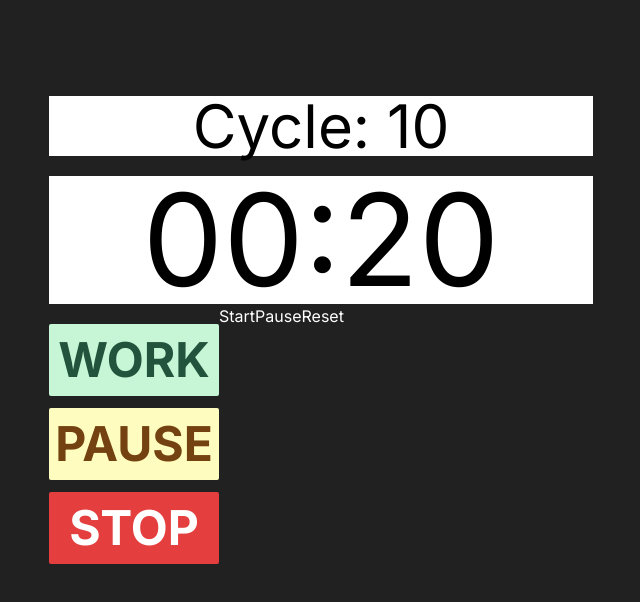
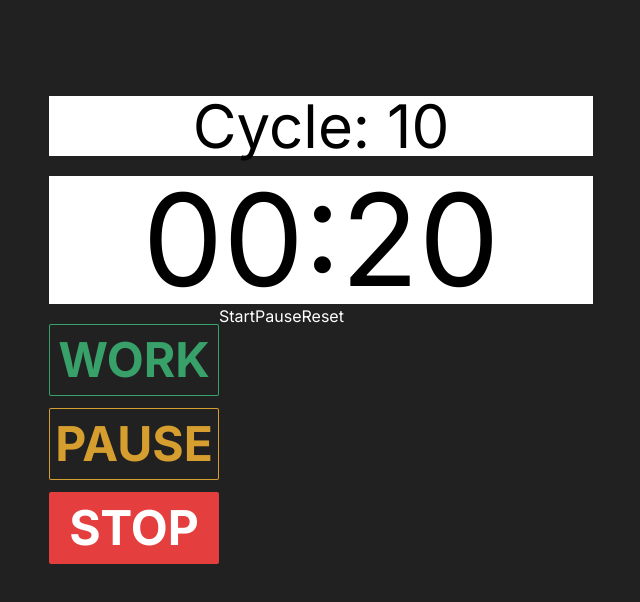
Before and after one commit to shiquan35/pomodoro-timer, a Next.js app: page / in a window 1280 px wide. Shown: the top 602 px of the page, without its empty margins (319-959 px from the left). Built offline with nearby package versions, Linux system fonts and the light colour scheme.

Commit message:
update variant of badges

```diff
--- a/app/(container)/(components)/DisplayStatus.tsx
+++ b/app/(container)/(components)/DisplayStatus.tsx
@@ -26,7 +26,7 @@ const DisplayStatus: React.FC<DisplayStatusProps> = ({ status }) => {
           </Badge>
         ) : (
           <Badge
-            variant="subtle"
+            variant="outline"
             colorScheme="green"
             fontSize={isMobile ? "1em" : "3em"}
             width={isMobile ? "80px" : "170px"}
@@ -38,7 +38,7 @@ const DisplayStatus: React.FC<DisplayStatusProps> = ({ status }) => {
 
       <div className="mt-3 text-center">
         <Badge
-          variant={status === "PAUSE" ? "solid" : "subtle"}
+          variant={status === "PAUSE" ? "solid" : "outline"}
           colorScheme="yellow"
           fontSize={isMobile ? "1em" : "3em"}
           width={isMobile ? "80px" : "170px"}
@@ -49,7 +49,7 @@ const DisplayStatus: React.FC<DisplayStatusProps> = ({ status }) => {
 
       <div className="mt-3 text-center">
         <Badge
-          variant={status === "STOP" ? "solid" : "subtle"}
+          variant={status === "STOP" ? "solid" : "outline"}
           colorScheme="red"
           fontSize={isMobile ? "1em" : "3em"}
           width={isMobile ? "80px" : "170px"}
```
